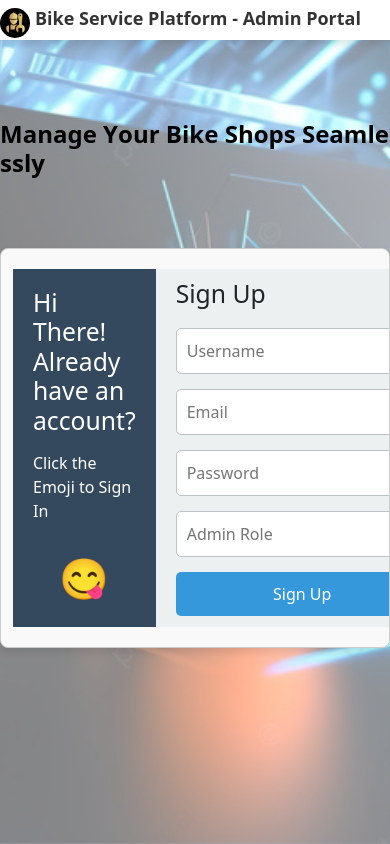
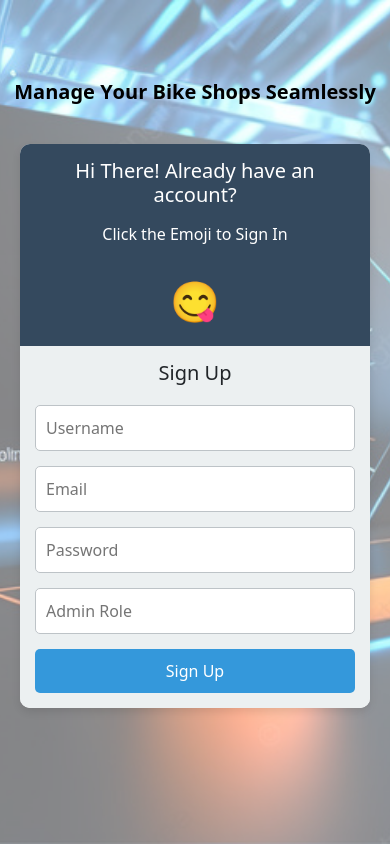
Before and after one commit to AhamedMinhaj456/Motorbike_Service_Station_Reservation_System, a React (Create React App) app in the folder frontend/: page / in a window 390 px wide. Built offline with nearby package versions, Linux system fonts and the light colour scheme.

Commit message:
home page issues done

```diff
--- a/frontend/src/admin/views/AdminDashboard.css
+++ b/frontend/src/admin/views/AdminDashboard.css
@@ -1,10 +1,17 @@
 .admin-content {
+  display: flex;
   flex: 1;
   flex-direction: column;
+  align-items: center;
   margin-left: 350px;
-  margin-right: 100px;
-  margin-top: 30px;
+  margin-right: 80px;
   padding: 20px;
+}
+
+.admin-content h1 {
+  margin-top: 10px;
+  margin-bottom: 30px;
+  text-align: center;
 }
 
 .real-time {
@@ -153,17 +160,12 @@
 
 
 .hamburger-icon {
+  display: block;
   position: fixed;
   top: 20px;
   left: 20px;
-  z-index: 1000;
+  z-index: 999;
   cursor: pointer;
-  font-size: 24px;
-  color: #2c3e50;
-}
-
-.hamburger-icon:hover {
-  color: #18bc9c;
 }
 
 @media screen and (min-width: 769px) {
--- a/frontend/src/admin/views/AdminHomePage.css
+++ b/frontend/src/admin/views/AdminHomePage.css
@@ -1,10 +1,3 @@
-body, html {
-    margin: 0;
-    padding: 0;
-    height: 100%;
-    width: 100%;
-}
-
 .admin-home-page {
     display: flex;
     flex-direction: column;
@@ -26,7 +19,7 @@ body, html {
     z-index: -1;
 }
 
-.navbar {
+/* .navbar {
     width: 100%;
     background-color: #fff;
     box-shadow: 0 4px 8px rgba(0, 0, 0, 0.1);
@@ -37,9 +30,9 @@ body, html {
     display: flex;
     align-items: center;
     height: 60px;
-}
+} */
 
-.navbar-content {
+/* .navbar-content {
     display: flex;
     align-items: center;
 }
@@ -55,9 +48,9 @@ body, html {
     font-size: 24px;
     color: #333;
     font-weight: bold;
-}
+} */
 
-.page-title {
+.page-title-home {
     color: black;
     font-size: 36px;
     font-weight: bold;
@@ -66,7 +59,7 @@ body, html {
     flex-wrap: wrap;
 }
 
-.page-title span {
+.page-title-home span {
     opacity: 0;
     display: inline-block;
     animation: fadeIn 0.5s forwards;
@@ -78,7 +71,7 @@ body, html {
     }
 }
 
-.container {
+.container-home {
     display: flex;
     width: 800px;
     height: 400px;
@@ -90,7 +83,7 @@ body, html {
     transition: transform 0.3s, box-shadow 0.3s;
 }
 
-.container:hover {
+.container-home:hover {
     transform: translateY(-5px);
     box-shadow: 0 8px 16px rgba(0, 0, 0, 0.2);
 }
@@ -109,6 +102,7 @@ body, html {
 
 .login-section h2 {
     margin-bottom: 10px;
+    font-size: 20px;
 }
 
 .login-section p {
@@ -132,6 +126,7 @@ body, html {
 
 .signup-section h2 {
     margin-bottom: 20px;
+    font-size: 20px;
 }
 
 .signup-section form {
@@ -162,12 +157,12 @@ body, html {
 }
 
 @media only screen and (max-width: 768px) {
-    .page-title {
-        font-size: 24px;
+    .page-title-home {
+        font-size: 20px;
         margin-top: 80px;
     }
 
-    .navbar {
+    /* .navbar {
         width: 100%;
         height: 40px;
     }
@@ -181,10 +176,37 @@ body, html {
 
     .navbar h1 {
         font-size: 18px;
+    } */
+
+    .container-home {
+        width: calc(100% - 40px);
+        max-width: 100%;
+        height: auto;
+        flex-direction: column;
+        transition: transform 0.3s, box-shadow 0.3s;
     }
 
-    .container {
-        width: 500px;
-        height: 400px;
+    .container-home:hover {
+        transform: translateY(-5px);
+        box-shadow: 0 8px 16px rgba(0, 0, 0, 0.2);
+    }
+
+    .login-section,
+    .signup-section {
+        padding: 15px;
+        text-align: center;
+    }
+
+    .login-section {
+        background-color: #34495e;
+        color: white;
+    }
+
+    .signup-section {
+        background-color: #ecf0f1;
+    }
+
+    .page-title {
+        font-size: 24px;
     }
 }
--- a/frontend/src/admin/views/AdminHomePage.jsx
+++ b/frontend/src/admin/views/AdminHomePage.jsx
@@ -2,7 +2,7 @@ import React, { useState, useEffect } from 'react';
 import { useNavigate } from 'react-router-dom';
 import './AdminHomePage.css';
 import axios from 'axios';
-import logo from '../../assets/newlogo.png';  // Import the logo image
+// import logo from '../../assets/newlogo.png';
 
 const AdminHomePage = () => {
   const navigate = useNavigate();
@@ -56,20 +56,20 @@ const AdminHomePage = () => {
 
   return (
     <div className="admin-home-page">
-      <nav className="navbar">
+      {/* <nav className="navbar">
         <div className="navbar-content">
           <img src={logo} alt="Logo" className="logo" />
           <h1>Bike Service Platform - Admin Portal</h1>
         </div>
-      </nav>
-      <h2 className="page-title">
+      </nav> */}
+      <h2 className="page-title-home">
         {letters.map((char, index) => (
           <span key={index} style={{ animationDelay: `${index * 0.1}s` }}>
             {char === ' ' ? '\u00A0' : char}
           </span>
         ))}
       </h2>
-      <div className="container">
+      <div className="container-home">
         <div className="login-section">
           <h2>{isSignUp ? 'Hi There! Already have an account?' : "Hi There!, Don't have an account?"}</h2>
           <p>{isSignUp ? 'Click the Emoji to Sign In' : "Click the Emoji to Sign Up"}</p>
```
